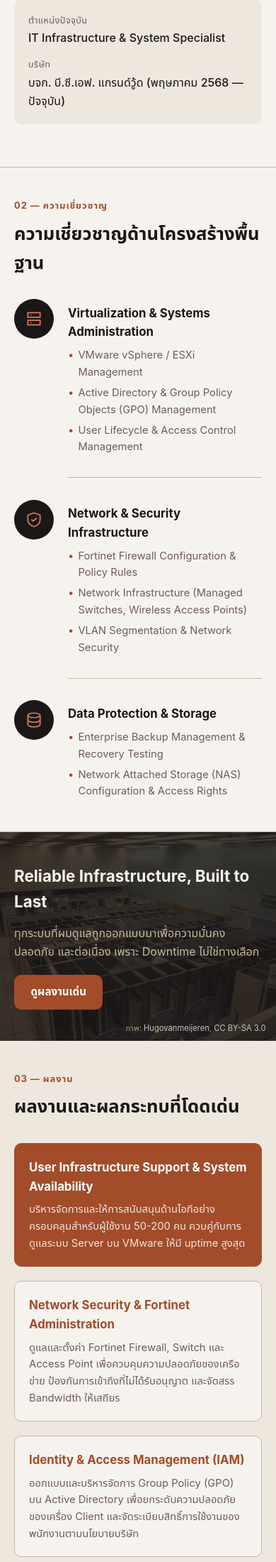
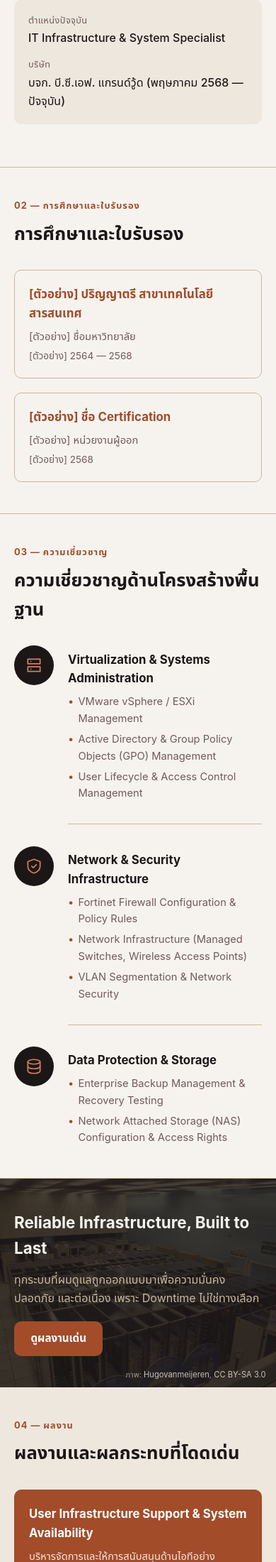
Before and after one commit to CheeptanaIT/cheeptan-portfolio, a PHP site: page / in a window 390 px wide. Shown: the part 1351-3551 px from the top of the page at 71% size. Run offline with PHP 8.4, Linux system fonts and the light colour scheme.

Commit message:
Add Education & Certifications section
Placed after About per user's choice, reusing the achievement-card
visual pattern for consistency. Ships with placeholder entries
([ตัวอย่าง]/[Sample]) — real degree/certification content still
needs to be supplied before this is considered finished. No new nav
link (reachable by scroll only, to avoid a 6th mobile menu item).

```diff
--- a/assets/css/style.css
+++ b/assets/css/style.css
@@ -627,6 +627,44 @@ section:last-of-type {
     color: rgba(255, 255, 255, 0.85);
 }
 
+/* Education & Certifications */
+.education-grid {
+    display: grid;
+    grid-template-columns: repeat(auto-fit, minmax(280px, 1fr));
+    gap: var(--space-3);
+}
+
+.education-card {
+    border: 1px solid var(--color-border);
+    border-radius: var(--radius);
+    padding: var(--space-3);
+    background: var(--color-bg);
+    transition: box-shadow 0.2s ease, transform 0.2s ease, border-color 0.2s ease;
+}
+
+.education-card:hover {
+    box-shadow: 0 8px 24px rgba(0, 0, 0, 0.08);
+    transform: translateY(-2px);
+}
+
+.education-title {
+    margin: 0 0 var(--space-1);
+    font-size: 1.05rem;
+    color: var(--color-accent);
+}
+
+.education-institution {
+    margin: 0 0 4px;
+    color: var(--color-text-muted);
+    font-size: 0.92rem;
+}
+
+.education-period {
+    margin: 0;
+    color: var(--color-text-muted);
+    font-size: 0.85rem;
+}
+
 /* Contact */
 .contact-section {
     background: var(--color-bg-alt);
--- a/config.php
+++ b/config.php
@@ -29,11 +29,26 @@ return [
         'about' => [
             'text' => 'IT Professional ที่มีความเชี่ยวชาญด้าน IT Infrastructure, Virtualization และ Network Security มีประสบการณ์ดูแลและบริหารจัดการระบบไอทีให้รองรับผู้ใช้งานมากกว่า 200 ราย มุ่งเน้นการออกแบบระบบที่มีความเสถียร (High Availability) การบริหารจัดการความปลอดภัยของข้อมูล และการจัดทำระบบ Backup & Recovery เพื่อให้ธุรกิจดำเนินได้อย่างต่อเนื่องไม่มีสะดุด',
             'email' => 'Cheeptana.boy@gmail.com',
-            'phone' => '09X-XXX-XXXX',
+            'phone' => '096-770-7287',
             'location' => 'ตลิ่งชัน กรุงเทพฯ, ประเทศไทย',
             'company' => 'บจก. บี.ซี.เอฟ. แกรนด์วู้ด',
             'position' => 'IT Infrastructure & System Specialist',
             'period' => 'พฤษภาคม 2568 — ปัจจุบัน',
+        ],
+
+        'education' => [
+            [
+                'type' => 'degree',
+                'title' => '[ตัวอย่าง] ปริญญาตรี สาขาเทคโนโลยีสารสนเทศ',
+                'institution' => '[ตัวอย่าง] ชื่อมหาวิทยาลัย',
+                'period' => '[ตัวอย่าง] 2564 — 2568',
+            ],
+            [
+                'type' => 'certification',
+                'title' => '[ตัวอย่าง] ชื่อ Certification',
+                'institution' => '[ตัวอย่าง] หน่วยงานผู้ออก',
+                'period' => '[ตัวอย่าง] 2568',
+            ],
         ],
 
         'competencies' => [
@@ -115,11 +130,13 @@ return [
             'nav_toggle_label' => 'เปิดเมนู',
 
             'eyebrow_about' => '01 — เกี่ยวกับ',
-            'eyebrow_competencies' => '02 — ความเชี่ยวชาญ',
-            'eyebrow_achievements' => '03 — ผลงาน',
-            'eyebrow_contact' => '04 — ติดต่อ',
+            'eyebrow_education' => '02 — การศึกษาและใบรับรอง',
+            'eyebrow_competencies' => '03 — ความเชี่ยวชาญ',
+            'eyebrow_achievements' => '04 — ผลงาน',
+            'eyebrow_contact' => '05 — ติดต่อ',
 
             'about_title' => 'เกี่ยวกับฉัน',
+            'education_title' => 'การศึกษาและใบรับรอง',
             'about_label_position' => 'ตำแหน่งปัจจุบัน',
             'about_label_company' => 'บริษัท',
             'about_label_email' => 'อีเมล',
@@ -243,6 +260,21 @@ return [
             'period' => 'May 2025 — Present',
         ],
 
+        'education' => [
+            [
+                'type' => 'degree',
+                'title' => '[Sample] Bachelor\'s Degree in Information Technology',
+                'institution' => '[Sample] University Name',
+                'period' => '[Sample] 2021 — 2025',
+            ],
+            [
+                'type' => 'certification',
+                'title' => '[Sample] Certification Name',
+                'institution' => '[Sample] Issuing Organization',
+                'period' => '[Sample] 2025',
+            ],
+        ],
+
         'competencies' => [
             [
                 'group' => 'Virtualization & Systems Administration',
@@ -322,11 +354,13 @@ return [
             'nav_toggle_label' => 'Open menu',
 
             'eyebrow_about' => '01 — About',
-            'eyebrow_competencies' => '02 — Competencies',
-            'eyebrow_achievements' => '03 — Achievements',
-            'eyebrow_contact' => '04 — Contact',
+            'eyebrow_education' => '02 — Education & Certifications',
+            'eyebrow_competencies' => '03 — Competencies',
+            'eyebrow_achievements' => '04 — Achievements',
+            'eyebrow_contact' => '05 — Contact',
 
             'about_title' => 'About Me',
+            'education_title' => 'Education & Certifications',
             'about_label_position' => 'Current Position',
             'about_label_company' => 'Company',
             'about_label_email' => 'Email',
--- a/index.php
+++ b/index.php
@@ -55,6 +55,22 @@ require __DIR__ . '/includes/header.php';
             <dt><?= htmlspecialchars($ui['about_label_company']) ?></dt>
             <dd><?= htmlspecialchars($data['about']['company']) ?> (<?= htmlspecialchars($data['about']['period']) ?>)</dd>
         </dl>
+    </div>
+</section>
+
+<section id="education">
+    <div class="container">
+        <span class="section-eyebrow"><?= htmlspecialchars($ui['eyebrow_education']) ?></span>
+        <h2 class="section-title"><?= htmlspecialchars($ui['education_title']) ?></h2>
+        <div class="education-grid">
+            <?php foreach ($data['education'] as $i => $edu): ?>
+                <div class="education-card reveal" style="--reveal-delay: <?= $i * 90 ?>ms">
+                    <h3 class="education-title"><?= htmlspecialchars($edu['title']) ?></h3>
+                    <p class="education-institution"><?= htmlspecialchars($edu['institution']) ?></p>
+                    <p class="education-period"><?= htmlspecialchars($edu['period']) ?></p>
+                </div>
+            <?php endforeach; ?>
+        </div>
     </div>
 </section>
 
```
Also changed, not shown: assets/img/project-placeholder.svg (deleted).
